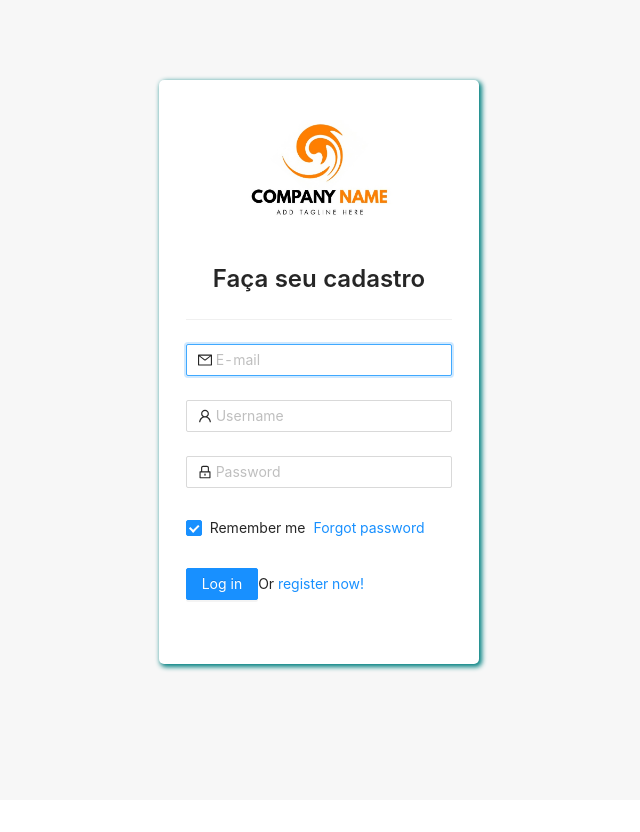
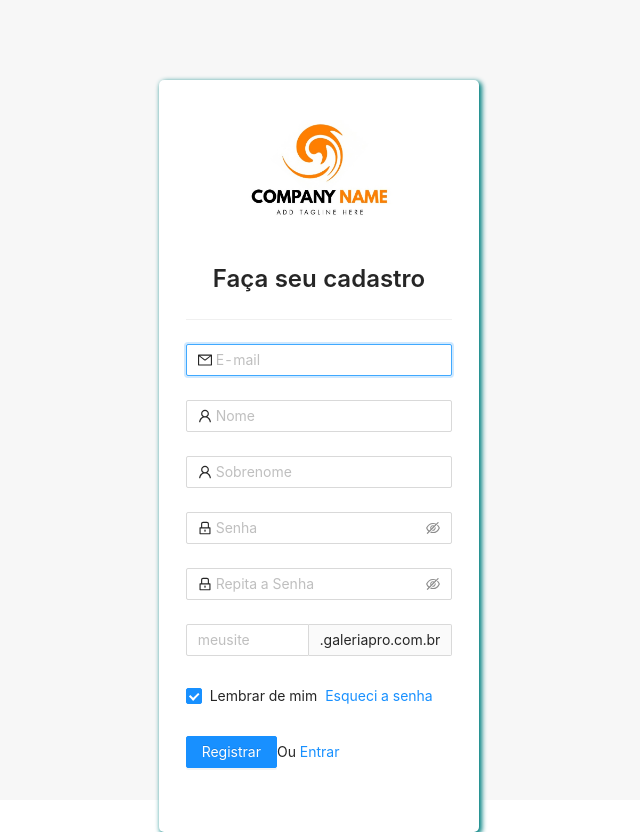
Before and after one commit to Fagnerkenedy/galeria-web, a React (Create React App) app: page /cadastro in a window 1280 px wide. Shown: the whole page, without its empty margins (321-961 px from the left). Before the commit the page ends 800 px from the top, so only its background shows below. Built offline with nearby package versions, Linux system fonts and the light colour scheme.

Commit message:
Inserido Inputs no Cadastro

```diff
--- a/src/component/users/Cadastro.jsx
+++ b/src/component/users/Cadastro.jsx
@@ -1,5 +1,5 @@
-import { LockOutlined, UserOutlined, MailOutlined } from '@ant-design/icons';
-import { Layout, Row, Col, Button, Checkbox, Form, Input, Typography, Divider } from 'antd';
+import { LockOutlined, UserOutlined, MailOutlined, EyeInvisibleOutlined, EyeTwoTone } from '@ant-design/icons';
+import { Layout, Row, Col, Button, Checkbox, Form, Input, Typography, Divider, Space } from 'antd';
 import { React, useState } from 'react';
 import validator from 'validator'
 import userApiURI from '../../Utility/userApiURI';
@@ -9,20 +9,19 @@ import logo from '../../img/logo.jpg';
 const { Content } = Layout;
 const { Title } = Typography;
 
-
 function Cadastro() {
 
     const [emailStatus, setEmailStatus] = useState("");
     const [msgEmailStatus, setMsgEmailStatus] = useState("");
 
-    async function checkEmail(e){
+    async function checkEmail(e) {
         const email = e.target.value
 
         setEmailStatus("")
         setMsgEmailStatus("")
 
         // Email não informado
-        if(!email){
+        if (!email) {
             setEmailStatus("error")
             setMsgEmailStatus("E-mail é obrigatório!")
             return
@@ -37,7 +36,7 @@ function Cadastro() {
 
         // Verifica se existe email cadastrado
         const mail = await userApiURI.checkEmail(email);
-        if(mail.data.success == true){
+        if (mail.data.success == true) {
             setEmailStatus("error")
             setMsgEmailStatus("E-mail já cadastrado!")
             return
@@ -91,7 +90,7 @@ function Cadastro() {
                                                 validateStatus={emailStatus}
                                                 help={msgEmailStatus}
                                             >
-                                            <Input autoFocus prefix={<MailOutlined className="site-form-item-icon" />} placeholder="E-mail" onBlur={(e) => {checkEmail(e)}} />
+                                                <Input autoFocus prefix={<MailOutlined className="site-form-item-icon" />} placeholder="E-mail" onBlur={(e) => { checkEmail(e) }} />
                                             </Form.Item>
                                             <Form.Item
                                                 name="username"
@@ -102,7 +101,18 @@ function Cadastro() {
                                                     },
                                                 ]}
                                             >
-                                            <Input prefix={<UserOutlined className="site-form-item-icon" />} placeholder="Username" />
+                                                <Input prefix={<UserOutlined className="site-form-item-icon" />} placeholder="Nome" />
+                                            </Form.Item>
+                                            <Form.Item
+                                                name="sobrenome"
+                                                rules={[
+                                                    {
+                                                        required: true,
+                                                        //message: 'Please input your Last Name!',
+                                                    },
+                                                ]}
+                                            >
+                                                <Input prefix={<UserOutlined className="site-form-item-icon" />} placeholder="Sobrenome" />
                                             </Form.Item>
                                             <Form.Item
                                                 name="password"
@@ -113,27 +123,49 @@ function Cadastro() {
                                                     },
                                                 ]}
                                             >
-                                            <Input
+                                                <Input.Password
                                                     prefix={<LockOutlined className="site-form-item-icon" />}
                                                     type="password"
-                                            placeholder="Password"
+                                                    placeholder="Senha"
+                                                    iconRender={(visible) => (visible ? <EyeTwoTone /> : <EyeInvisibleOutlined />)}
                                                 />
                                             </Form.Item>
+                                            <Form.Item
+                                                name="password2"
+                                                rules={[
+                                                    {
+                                                        required: true,
+                                                        //message: 'Please input your Password!',
+                                                    },
+                                                ]}
+                                            >
+                                                <Input.Password
+                                                    prefix={<LockOutlined className="site-form-item-icon" />}
+                                                    type="password"
+                                                    placeholder="Repita a Senha"
+                                                    iconRender={(visible) => (visible ? <EyeTwoTone /> : <EyeInvisibleOutlined />)}
+                                                />
+                                            </Form.Item>
+
+                                            <Form.Item>
+                                                <Input addonAfter=".galeriapro.com.br" placeholder='meusite'/>
+                                            </Form.Item>
+
                                             <Form.Item>
                                                 <Form.Item name="remember" valuePropName="checked" noStyle>
-                                            <Checkbox>Remember me</Checkbox>
+                                                    <Checkbox>Lembrar de mim</Checkbox>
                                                 </Form.Item>
 
                                                 <a className="login-form-forgot" href="">
-                                            Forgot password
+                                                    Esqueci a senha
                                                 </a>
                                             </Form.Item>
 
                                             <Form.Item>
                                                 <Button type="primary" htmlType="submit" className="login-form-button">
-                                            Log in
+                                                    Registrar
                                                 </Button>
-                                            Or <a href="">register now!</a>
+                                                Ou <a href="/login"> Entrar</a>
                                             </Form.Item>
                                         </Form>
 
```
Lines whose indentation alone changed are shown as unchanged.
